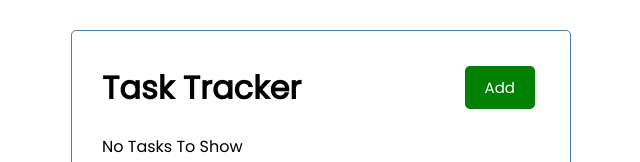
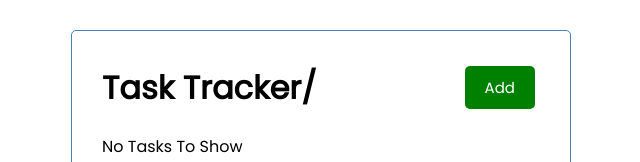
Before and after one commit to adriangonzalez/react-task-tracker, a React (Create React App) app: page / in a window 1280 px wide. Shown: the top 162 px of the page, without its empty margins (319-959 px from the left). Built offline with nearby package versions, Linux system fonts and the light colour scheme; no server answers.

Commit message:
debug path

```diff
--- a/src/components/Header.js
+++ b/src/components/Header.js
@@ -7,7 +7,7 @@ const Header = ({ title, onAdd, showAdd }) => {
 
   return (
     <header className='header'>
-      <h1>{title}</h1>
+      <h1>{title + location.pathname}</h1>
       {location.pathname === '/' && (
         <Button
           color={showAdd ? 'red' : 'green'}
```
